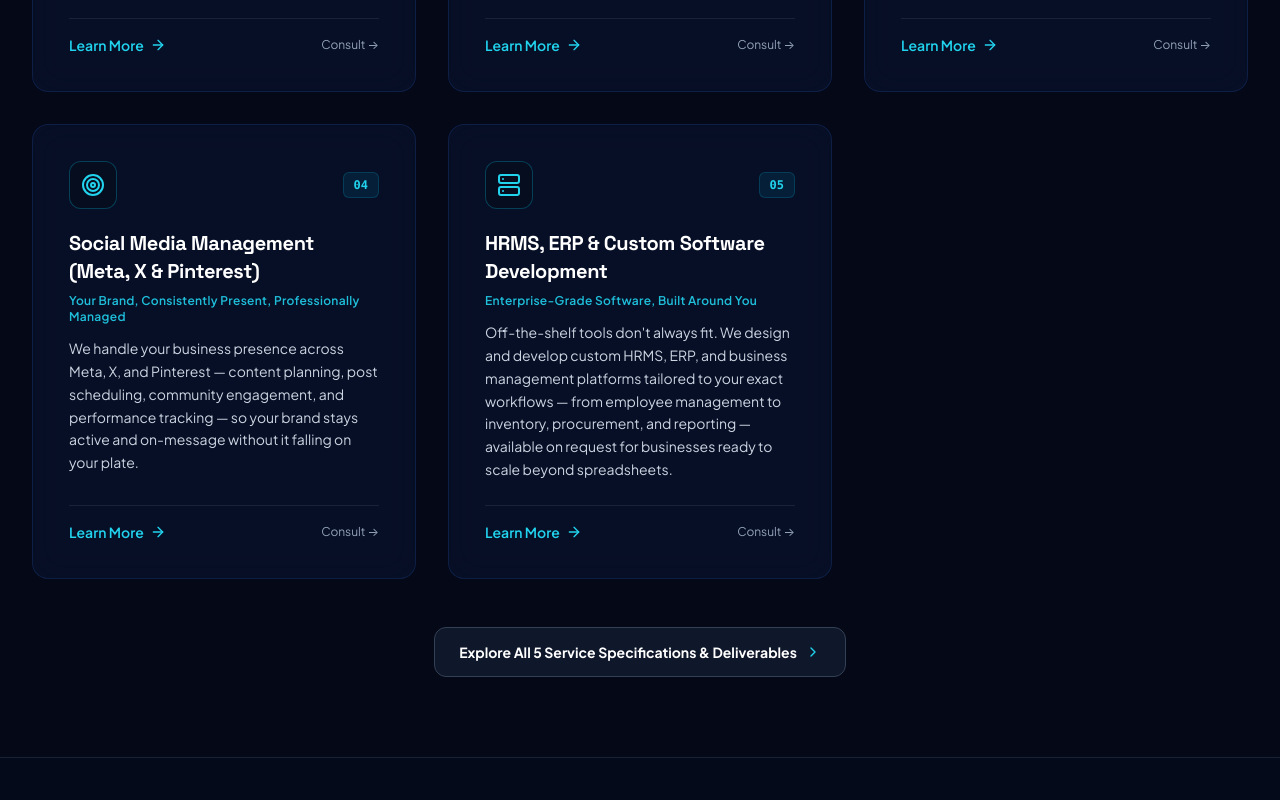
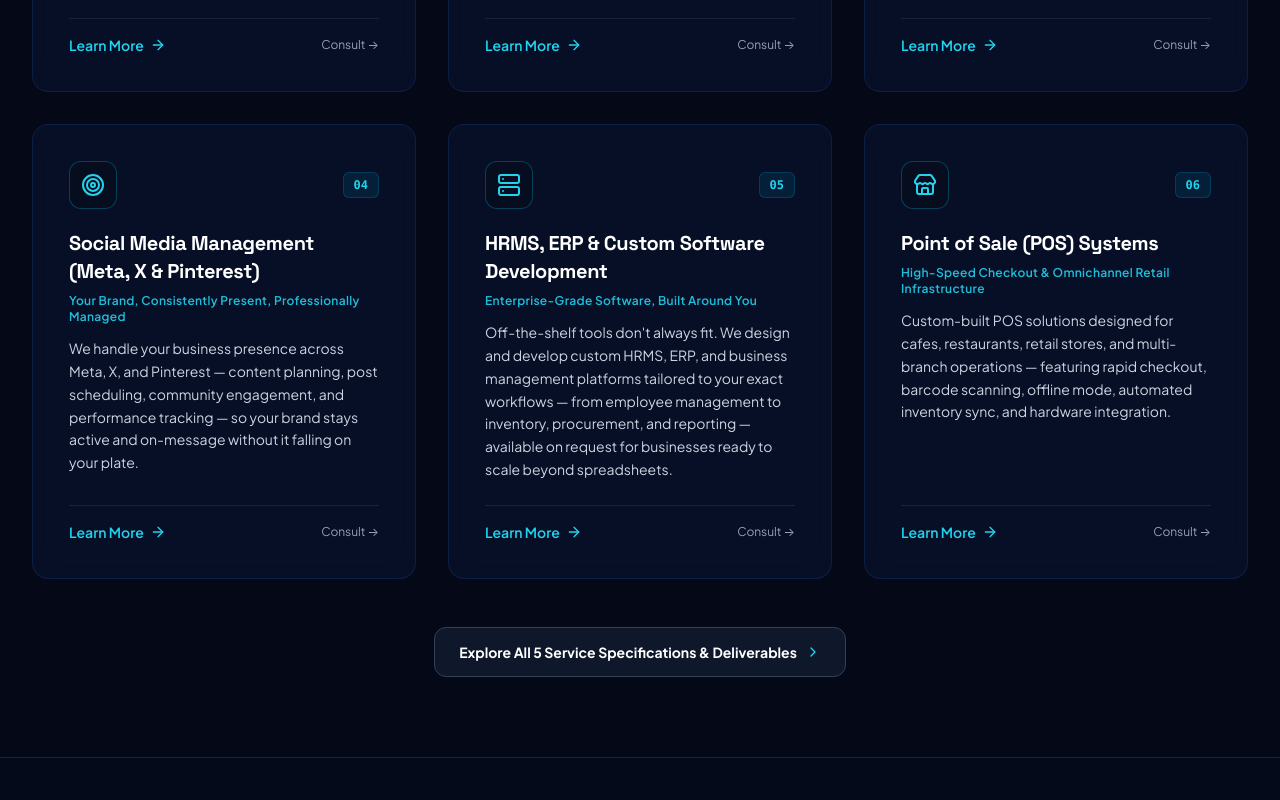
Before and after one commit to mehdiraza-1210/Automatix-Digital-Solutions, a React (Vite) app: page / in a window 1280 px wide. Shown: the part 1820-2620 px from the top of the page. Built offline with nearby package versions, Linux system fonts and the light colour scheme.

Commit message:
feat: add Point of Sale (POS) Systems service card to homepage and detailed services page

```diff
--- a/src/components/ConsultationModal.jsx
+++ b/src/components/ConsultationModal.jsx
@@ -149,6 +149,7 @@ export default function ConsultationModal({ isOpen, onClose, defaultService = ""
                   <option value="ai-integrations">3. A.I. Business Integrations</option>
                   <option value="social-media-management">4. Social Media Management (Meta, X & Pinterest)</option>
                   <option value="hrms-erp-custom">5. HRMS, ERP & Custom Software Development</option>
+                  <option value="pos-systems">6. Point of Sale (POS) Systems</option>
                   <option value="full-stack">Full Digital Transformation Suite</option>
                 </select>
               </div>
--- a/src/components/Footer.jsx
+++ b/src/components/Footer.jsx
@@ -168,6 +168,14 @@ export default function Footer({ onNavigate, onOpenConsultation }) {
                   HRMS, ERP & Custom Software
                 </button>
               </li>
+              <li>
+                <button
+                  onClick={() => onNavigate('services', 'pos-systems')}
+                  className="text-slate-400 hover:text-cyan-400 transition-colors text-left"
+                >
+                  Point of Sale (POS) Systems
+                </button>
+              </li>
             </ul>
           </div>
 
--- a/src/data/websiteData.js
+++ b/src/data/websiteData.js
@@ -236,6 +236,31 @@ export const servicesData = [
       "Scales seamlessly with infinite records and multi-branch support"
     ],
     deliverables: "Production-ready enterprise web application, localized database, source code handover, and staff training."
+  },
+  {
+    id: "pos-systems",
+    number: "06",
+    title: "Point of Sale (POS) Systems",
+    tagline: "High-Speed Checkout & Omnichannel Retail Infrastructure",
+    shortDescription: "Custom-built POS solutions designed for cafes, restaurants, retail stores, and multi-branch operations — featuring rapid checkout, barcode scanning, offline mode, automated inventory sync, and hardware integration.",
+    longDescription: "We build fast, reliable Point of Sale (POS) platforms engineered specifically for your retail, restaurant, or café operations. From touchscreen order terminals and table management to multi-location inventory syncing, receipt printers, and payment gateways — our custom POS systems eliminate transaction friction and give you complete software ownership with zero recurring per-terminal license fees.",
+    icon: "Store",
+    accentColor: "from-cyan-500 to-electric-600",
+    glowColor: "rgba(6, 182, 212, 0.3)",
+    includes: [
+      "Intuitive touchscreen UI & ultra-fast checkout flow",
+      "Offline transaction resilience & auto-cloud sync",
+      "Real-time omnichannel stock & multi-branch inventory tracking",
+      "Thermal printer, barcode scanner & cash drawer integration",
+      "Staff shifts, table management, split billing & commission tracking",
+      "Automated end-of-day reconciliation & visual sales analytics"
+    ],
+    benefits: [
+      "Zero monthly per-terminal software fees (own your system)",
+      "Sub-second order processing during peak rush hours",
+      "Seamless real-time synchronization with your ERP and accounting"
+    ],
+    deliverables: "Fully configured POS application (desktop, tablet, mobile), hardware driver setup, localized database, and staff onboarding."
   }
 ];
 
--- a/src/pages/HomePage.jsx
+++ b/src/pages/HomePage.jsx
@@ -17,7 +17,8 @@ import {
   Send,
   Clock,
   Globe2,
-  Check
+  Check,
+  Store
 } from 'lucide-react';
 import confetti from 'canvas-confetti';
 
@@ -54,7 +55,8 @@ export default function HomePage({ onNavigate, onOpenConsultation }) {
     'business-automation': Cpu,
     'ai-integrations': Sparkles,
     'social-media-management': Target,
-    'hrms-erp-custom': Server
+    'hrms-erp-custom': Server,
+    'pos-systems': Store
   };
 
   const diffIconMap = {
@@ -164,14 +166,11 @@ export default function HomePage({ onNavigate, onOpenConsultation }) {
         <div className="grid grid-cols-1 md:grid-cols-2 lg:grid-cols-3 gap-8">
           {servicesData.map((service, idx) => {
             const Icon = serviceIconMap[service.id] || Cpu;
-            const isWide = idx === 3 || idx === 4;
 
             return (
               <div
                 key={service.id}
-                className={`group relative rounded-2xl glass-panel p-8 sm:p-9 border border-slate-800/80 hover:border-cyan-500/40 transition-all duration-300 hover:shadow-glow-card-hover hover:-translate-y-1.5 overflow-hidden flex flex-col justify-between ${
-                  idx === 4 ? 'md:col-span-2 lg:col-span-1' : ''
-                }`}
+                className="group relative rounded-2xl glass-panel p-8 sm:p-9 border border-slate-800/80 hover:border-cyan-500/40 transition-all duration-300 hover:shadow-glow-card-hover hover:-translate-y-1.5 overflow-hidden flex flex-col justify-between"
               >
                 {/* Subtle hover glow */}
                 <div className="absolute top-0 right-0 w-40 h-40 bg-cyan-500/10 rounded-full blur-3xl opacity-0 group-hover:opacity-100 transition-opacity duration-500 pointer-events-none" />
--- a/src/pages/ServicesPage.jsx
+++ b/src/pages/ServicesPage.jsx
@@ -9,7 +9,8 @@ import {
   Check,
   ArrowRight,
   CheckCircle2,
-  HelpCircle
+  HelpCircle,
+  Store
 } from 'lucide-react';
 
 export default function ServicesPage({ onOpenConsultation, targetServiceId = null }) {
@@ -31,7 +32,8 @@ export default function ServicesPage({ onOpenConsultation, targetServiceId = nul
     'Cpu': Cpu,
     'Sparkles': Sparkles,
     'Target': Target,
-    'Server': Server
+    'Server': Server,
+    'Store': Store
   };
 
   return (
```
